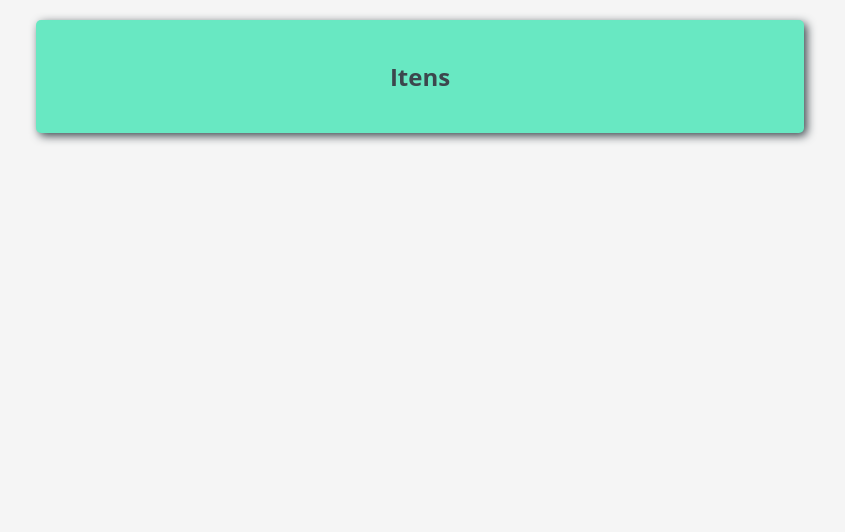
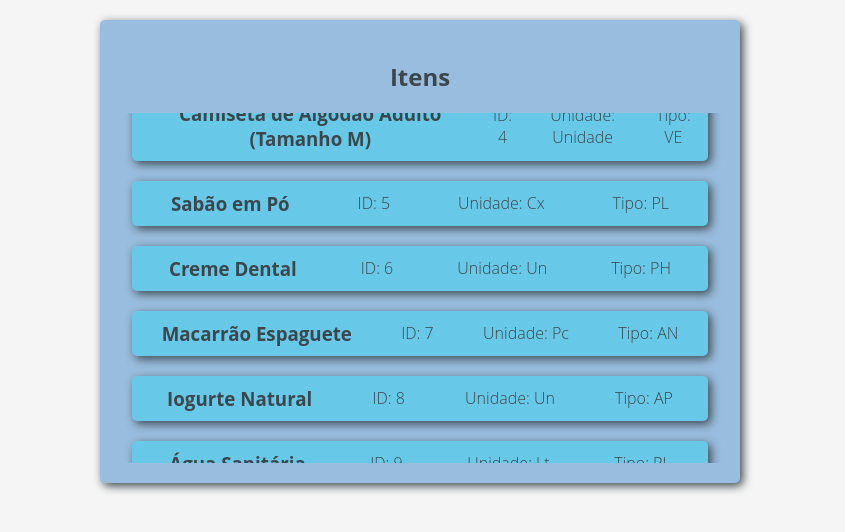
Before and after one commit to paulornr89/boa_acao_front, a React (Vite) app: page /itens in a window 1280 px wide. Shown: the top 532 px of the page, without its empty margins (220-1065 px from the left). Built offline with nearby package versions, Linux system fonts and the light colour scheme.

Commit message:
filtrando por id

```diff
--- /dev/null
+++ b/src/components/Itens/Item.jsx
@@ -0,0 +1,9 @@
+export default function Item({item}) {
+    console.log(item)
+    return <div className="item">
+        <h3>{item.descricao}</h3>
+        <p>ID: {item.id}</p>
+        <p>Unidade: {item.unidade}</p>
+        <p>Tipo: {item.tipo}</p>
+    </div>
+}
--- a/src/components/Itens/Itens.css
+++ b/src/components/Itens/Itens.css
@@ -9,3 +9,14 @@
     scrollbar-width: none; /* Firefox */
     -ms-overflow-style: none; /* IE e Edge antigo */
 }
+
+ .mostrarItens {
+    width: 50%;
+    background-color: #99BDDE;
+    border-radius: 5px;
+    text-align: center;
+    padding: 20px 0 20px 0;
+    box-shadow: 3px 3px 10px;
+    margin: 20px auto 20px auto;
+    min-height: 20vh;
+}
--- a/src/components/Itens/Itens.jsx
+++ /dev/null
@@ -1,9 +0,0 @@
-export default function Itens() {
-    return <div className="mostrarItens">
-            <div className="titulo">
-                <h2 className="titulo-texto">Itens</h2>
-            </div>
-            <div className="listaItens">
-            </div>
-        </div>;
-}
--- /dev/null
+++ b/src/components/Itens/ListaDeItens.jsx
@@ -0,0 +1,30 @@
+import './Itens.css';
+import { useParams } from 'react-router-dom';
+import mockItens from '../../data/itens.json';
+import Item from './Item';
+
+export default function ListaDeItens() {
+    let { id } = useParams();
+    let itensParaRenderizar = [];
+
+    if(id) {
+        const itemEncontrado = mockItens.find(item => item.id === parseInt(id));
+        itensParaRenderizar = [itemEncontrado];
+    }else {
+        itensParaRenderizar = mockItens;
+    }
+
+    return <div className="mostrarItens">
+            <div className="titulo">
+                <h2 className="titulo-texto">Itens</h2>
+            </div>
+            <div className="listaItens">
+                {
+                    itensParaRenderizar.length > 0 ? itensParaRenderizar.map((item) => {
+                        return <Item key={item.id} item={item}/>
+                    }
+                ) : (<p>Nenhum item encontrado.</p>)
+                }
+            </div>
+        </div>;
+}
--- a/src/data/itens.json
+++ b/src/data/itens.json
@@ -3,72 +3,72 @@
     "id": 1,
     "descricao": "Arroz Branco Tipo 1",
     "tipo": "AN",
-    "unidade": "Pacote(s) 5kg"
+    "unidade": "kg"
   },
   {
     "id": 2,
     "descricao": "Feijão Carioca",
     "tipo": "AN",
-    "unidade": "Pacote(s) 1kg"
+    "unidade": "kg"
   },
   {
     "id": 3,
     "descricao": "Leite Integral UHT",
     "tipo": "AP",
-    "unidade": "Litro(s)"
+    "unidade": "Lt"
   },
   {
     "id": 4,
     "descricao": "Camiseta de Algodão Adulto (Tamanho M)",
     "tipo": "VE",
-    "unidade": "Unidade(s)"
+    "unidade": "Unidade"
   },
   {
     "id": 5,
     "descricao": "Sabão em Pó",
     "tipo": "PL",
-    "unidade": "Caixa 1kg"
+    "unidade": "Cx"
   },
   {
     "id": 6,
     "descricao": "Creme Dental",
     "tipo": "PH",
-    "unidade": "Unidade(s)"
+    "unidade": "Un"
   },
   {
     "id": 7,
     "descricao": "Macarrão Espaguete",
     "tipo": "AN",
-    "unidade": "Pacote(s) 500g"
+    "unidade": "Pc"
   },
   {
     "id": 8,
     "descricao": "Iogurte Natural",
     "tipo": "AP",
-    "unidade": "Unidade(s)"
+    "unidade": "Un"
   },
   {
     "id": 9,
     "descricao": "Água Sanitária",
     "tipo": "PL",
-    "unidade": "Litro(s)"
+    "unidade": "Lt"
   },
   {
     "id": 10,
     "descricao": "Calça Jeans Infantil (Tamanho 8)",
     "tipo": "VE",
-    "unidade": "Unidade(s)"
+    "unidade": "Un"
   },
   {
     "id": 11,
     "descricao": "Sabonete em Barra",
     "tipo": "PH",
-    "unidade": "Unidade(s)"
+    "unidade": "Un"
   },
   {
     "id": 12,
     "descricao": "Óleo de Soja",
     "tipo": "AN",
-    "unidade": "Litro(s)"
+    "unidade": "Lt"
   }
 ]
--- a/src/routes/routes.jsx
+++ b/src/routes/routes.jsx
@@ -2,13 +2,14 @@ import { Routes, Route } from 'react-router-dom';
 
 import CadastroDeUsuario from '../components/Cadastro/Cadastro.jsx'
 import Login from '../components/Login/Login.jsx';
-import Itens from '../components/Itens/Itens.jsx';
+import ListaDeItens from '../components/Itens/ListaDeItens.jsx';
 
 export default function AppRoutes() {
     return (<Routes>
       <Route path="/" element={ <h1>APP BOA AÇÃO</h1> } />
       <Route path="/login" element={ <Login/> } />
       <Route path="/cadastro" element={ <CadastroDeUsuario/> } />
-      <Route path="/itens" element={ <Itens/> } />
+      <Route path="/itens" element={ <ListaDeItens/> } />
+      <Route path="/itens/:id" element={ <ListaDeItens/> } />
     </Routes>);
 }
--- a/src/style.css
+++ b/src/style.css
@@ -202,7 +202,7 @@ header .perfil {
 }
 
 /*INSTITUICOES, DOADORES E ITENS*/
-.mostrarInstituicoes, .mostrarDoadores, .mostrarItens {
+.mostrarInstituicoes, .mostrarDoadores {
     width: 70%;
     background-color: #68E8C2;
     border-radius: 5px;
@@ -347,7 +347,6 @@ header .perfil {
     scrollbar-width: none; /* Firefox */
     -ms-overflow-style: none; /* IE e Edge antigo */
 }
-
 
 .containerDoacao .listaItens::-webkit-scrollbar {
     display: none; /* Chrome, Safari e Edge moderno */
```
